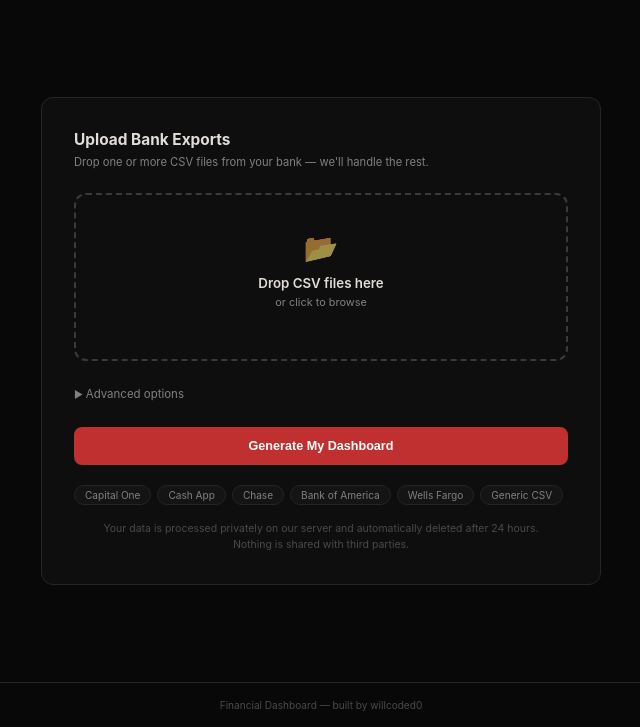
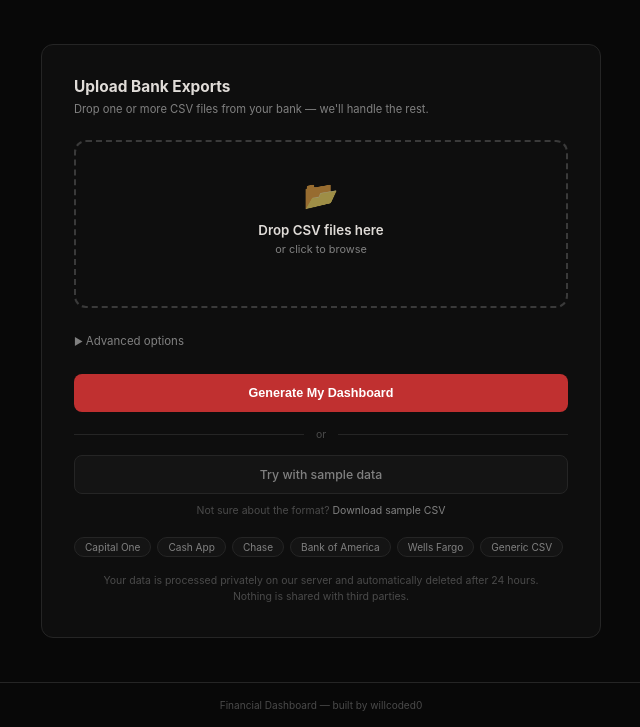
Before and after one commit to willcoded0/financial-dashboard, a Flask app: page / in a window 1280 px wide. Shown: the part 73-800 px from the top of the page, without its empty margins (319-959 px from the left). Run offline with Flask 3, Linux system fonts and the light colour scheme.

Commit message:
Add demo mode and sample CSV download
- /demo route runs pipeline on bundled sample data, no upload needed
- /sample.csv serves the sample file as a download
- Upload page gets 'Try with sample data' button and format hint link

```diff
--- a/app.py
+++ b/app.py
@@ -16,8 +16,10 @@ from pathlib import Path
 import requests
 import yaml
 from flask import (Flask, Response, abort, redirect, render_template,
-                   request, stream_with_context, url_for)
+                   request, send_file, stream_with_context, url_for)
 from werkzeug.utils import secure_filename
+
+SAMPLE_CSV = Path(__file__).parent / "data" / "sample_transactions.csv"
 
 # ---------------------------------------------------------------------------
 # Configuration
@@ -125,6 +127,63 @@ _cleanup_thread.start()
 @app.route("/")
 def index():
     return render_template("index.html")
+
+
+@app.route("/sample.csv")
+def sample_csv():
+    """Let users download the sample CSV to see the expected format."""
+    return send_file(SAMPLE_CSV, as_attachment=True, download_name="sample_transactions.csv")
+
+
+@app.route("/demo")
+def demo():
+    """Run the pipeline on the bundled sample data and redirect to the dashboard."""
+    session_id = str(uuid.uuid4())
+    session_dir = SESSIONS_DIR / session_id
+    data_dir    = session_dir / "data"
+    output_dir  = session_dir / "output"
+    data_dir.mkdir(parents=True)
+    output_dir.mkdir(parents=True)
+
+    try:
+        shutil.copy(SAMPLE_CSV, data_dir / "sample_transactions.csv")
+
+        from src.ingest    import load_directory
+        from src.transform import transform
+        from src.analyze   import analyze
+        from src.export    import export_csvs, generate_html_dashboard
+
+        df      = load_directory(data_dir)
+        df      = transform(df)
+        cat_path = Path(__file__).parent / "config" / "categories.yaml"
+        budgets: dict = {}
+        try:
+            with open(cat_path) as fh:
+                cfg = yaml.safe_load(fh)
+            budgets = {k: float(v) for k, v in (cfg.get("budgets") or {}).items()}
+        except Exception:
+            pass
+
+        results = analyze(df, starting_balance=0.0, budgets=budgets)
+        export_csvs(results, output_dir)
+        generate_html_dashboard(results, output_dir / "dashboard.html")
+
+        dash_path = output_dir / "dashboard.html"
+        html = dash_path.read_text(encoding="utf-8")
+        html = html.replace("http://localhost:11434/api/tags", "/api/ollama/tags")
+        html = html.replace("http://localhost:11434/api/chat", "/api/ollama/chat")
+        html = html.replace('model: "puck"', f'model: "{OLLAMA_MODEL}"')
+        html = html.replace(
+            "⚠ Can't reach Ollama. Make sure it's running: ollama serve",
+            "⚠ AI assistant is currently unavailable.",
+        )
+        dash_path.write_text(html, encoding="utf-8")
+
+    except Exception as e:
+        shutil.rmtree(session_dir, ignore_errors=True)
+        return render_template("index.html", error=f"Demo failed: {e}")
+
+    return redirect(url_for("dashboard", session_id=session_id))
 
 
 @app.route("/upload", methods=["POST"])
--- a/templates/index.html
+++ b/templates/index.html
@@ -240,6 +240,42 @@
 
     @keyframes spin { to { transform: translateY(-50%) rotate(360deg); } }
 
+    /* ── Divider ── */
+    .divider {
+      display: flex; align-items: center; gap: 12px;
+      margin: 16px 0 14px;
+      color: var(--txt3); font-size: .75rem;
+    }
+    .divider::before, .divider::after {
+      content: ''; flex: 1; height: 1px; background: var(--bd);
+    }
+
+    /* ── Demo button ── */
+    .btn-demo {
+      display: block; width: 100%; text-align: center;
+      background: var(--s2);
+      color: var(--txt2);
+      border: 1px solid var(--bd);
+      border-radius: 8px;
+      padding: 11px;
+      font-size: .88rem; font-weight: 500;
+      text-decoration: none;
+      transition: border-color .2s, color .2s, background .2s;
+    }
+    .btn-demo:hover {
+      border-color: var(--bdb); color: var(--txt); background: var(--s3);
+    }
+
+    /* ── Sample hint ── */
+    .sample-hint {
+      margin-top: 10px;
+      text-align: center;
+      font-size: .75rem;
+      color: var(--txt3);
+    }
+    .sample-hint a { color: var(--txt2); text-decoration: none; }
+    .sample-hint a:hover { color: var(--txt); }
+
     /* ── Bank badges ── */
     .banks {
       display: flex;
@@ -332,6 +368,14 @@
       </button>
     </form>
 
+    <div class="divider"><span>or</span></div>
+
+    <a href="/demo" class="btn-demo" id="demoBtn">Try with sample data</a>
+
+    <div class="sample-hint">
+      Not sure about the format? <a href="/sample.csv">Download sample CSV</a>
+    </div>
+
     <div class="banks">
       <span class="bank-badge">Capital One</span>
       <span class="bank-badge">Cash App</span>
@@ -351,6 +395,13 @@
 <footer>Financial Dashboard &mdash; built by willcoded0</footer>
 
 <script>
+  // Demo button loading state
+  document.getElementById("demoBtn").addEventListener("click", function(e) {
+    this.textContent = "Loading demo…";
+    this.style.opacity = "0.5";
+    this.style.pointerEvents = "none";
+  });
+
   const dropZone  = document.getElementById("dropZone");
   const fileInput = document.getElementById("fileInput");
   const fileList  = document.getElementById("fileList");
```
